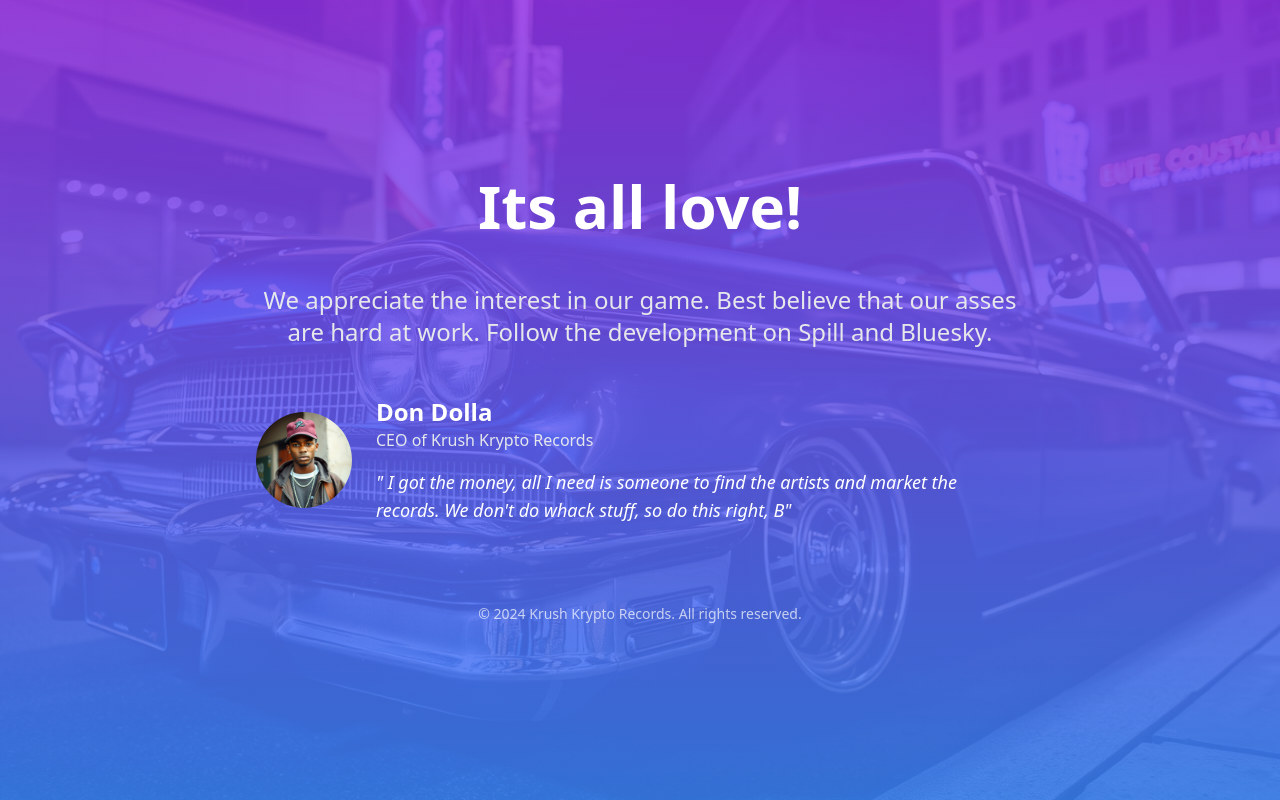
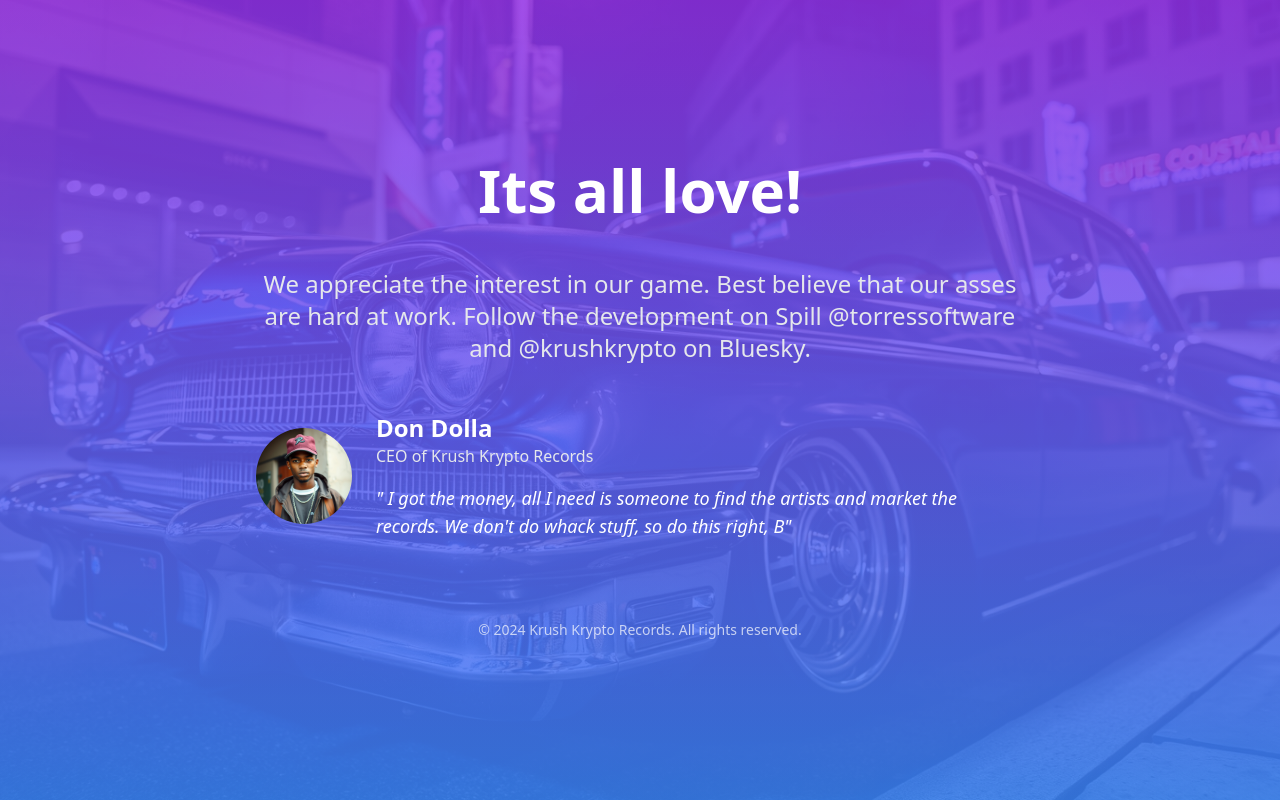
Before and after one commit to ShariqT/krush-krypto-landing-page, a Flask app: template templates/stayup.html in a window 1280 px wide. Run offline with Flask 2, Linux system fonts and the light colour scheme; the template is opened without the code that fills it, so the values that code supplies are empty; some libraries are stand-ins or nearby versions.

Commit message:
updated social accounts

```diff
--- a/templates/stayup.html
+++ b/templates/stayup.html
@@ -22,7 +22,7 @@
     <div class="relative w-full max-w-3xl mx-auto text-white z-10">
         <h1 class="text-4xl md:text-6xl font-bold text-center mb-12">Its all love!</h1>
         <p class="text-center text-gray-200 mb-12 text-2xl">
-           We appreciate the interest in our game. Best believe that our asses are hard at work. Follow the development on Spill and Bluesky.
+           We appreciate the interest in our game. Best believe that our asses are hard at work. Follow the development on Spill @torressoftware and @krushkrypto on Bluesky.
         </p>
         <div class="flex flex-col md:flex-row items-center gap-6 mb-12">
             <div class="w-24 h-24 rounded-full overflow-hidden flex-shrink-0">
```
